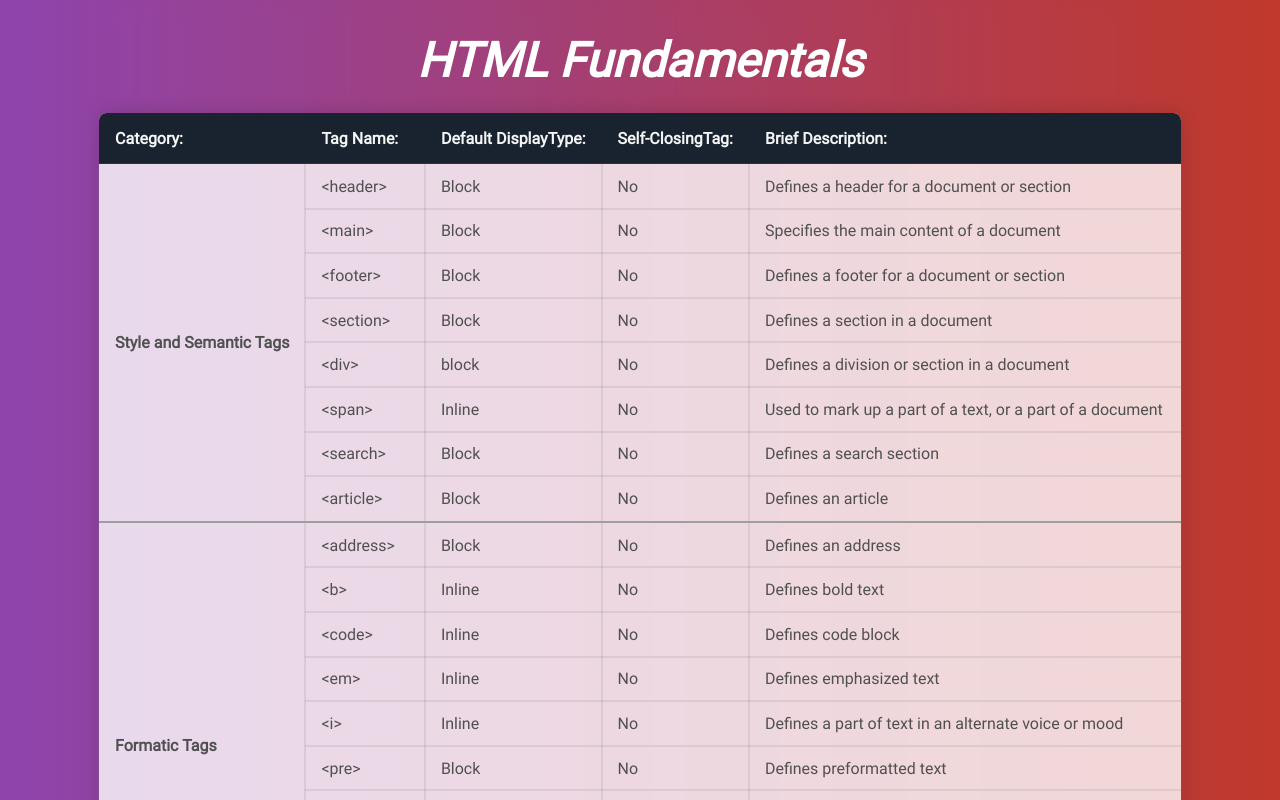
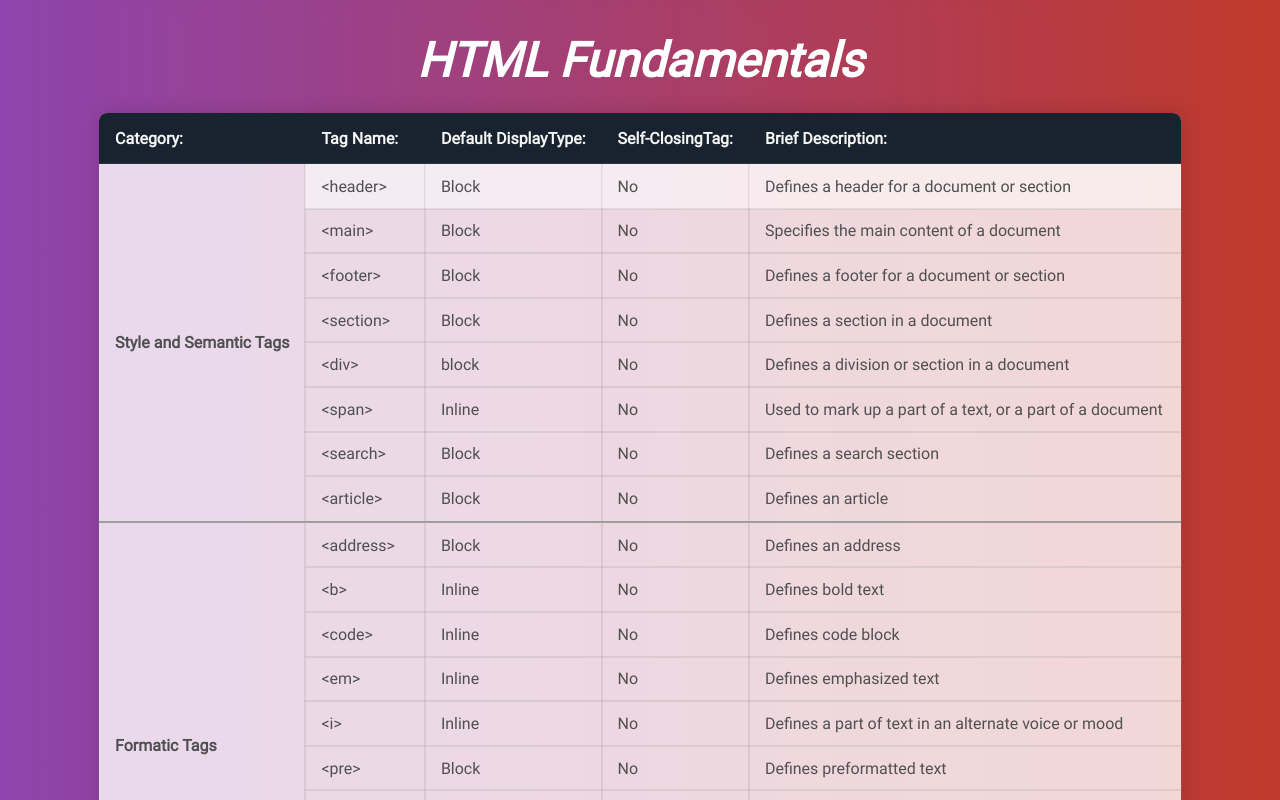
Before and after one commit to sbraende/hk-table, a plain HTML site: page src/index.html in a window 1280 px wide. In both pictures the pointer is over the element 365 px from the left and 186 px from the top of the page. Shown: the top 800 px of the page. Drawn offline with Linux system fonts and the light colour scheme.

Commit message:
Better class names css

```diff
--- a/src/css/style.css
+++ b/src/css/style.css
@@ -55,7 +55,7 @@ main{
     border-top-right-radius: var(--borderradius);
 }
 
-tbody > tr > * {
+.table tbody > tr > * {
     max-width: 400px;
     padding: 0.8rem 1rem;
     text-align: left;
@@ -66,3 +66,7 @@ tbody > tr > * {
 .table__category-end{
     border-bottom: 2px solid rgb(158, 158, 158);
 }
+
+.table tr:hover :not(th){
+    background-color: rgba(255, 255, 255, 0.5);
+}
```
